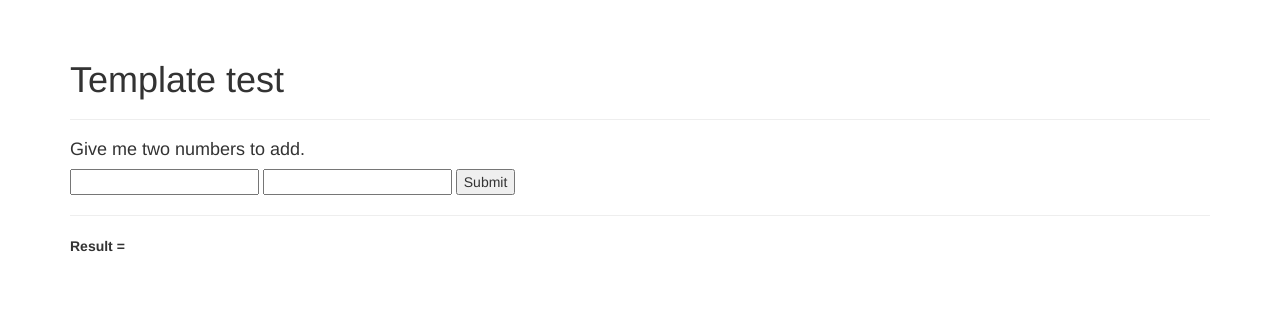
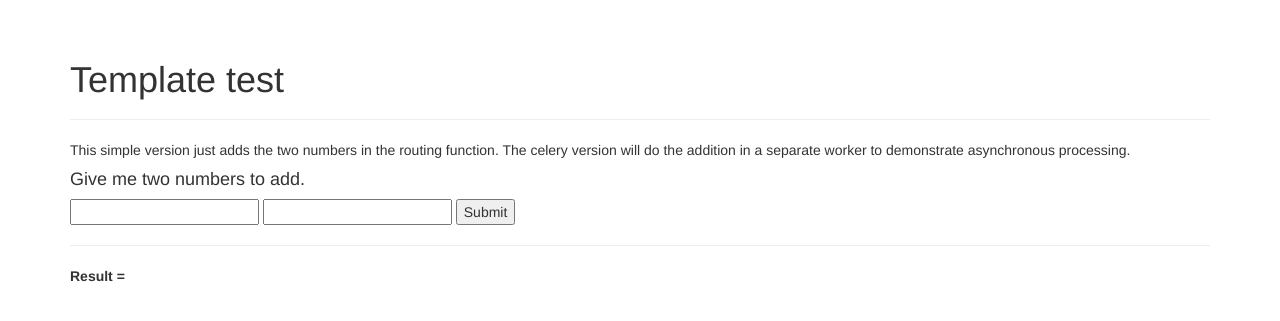
Before and after one commit to Wildsong/flask_template, a Python web app: template simple_app/templates/addition.html in a window 1280 px wide. Shown: the part 52-373 px from the top of the page. Run offline with Jinja, Linux system fonts and the light colour scheme; the template is opened without the code that fills it, so the values that code supplies are empty; some libraries are stand-ins or nearby versions.

Commit message:
adding simple addtion form

```diff
--- a/simple_app/templates/addition.html
+++ b/simple_app/templates/addition.html
@@ -5,6 +5,10 @@
 <div class="page-header">
     <h1>Template test</h1>
 </div>
+
+This simple version just adds the two numbers in the routing function.
+The celery version will do the addition in a separate worker
+to demonstrate asynchronous processing.
 
 <h4>Give me two numbers to add.</h4>
 <form action="" method="post" novalidate>
```
Also changed, not shown: 1 other file.
